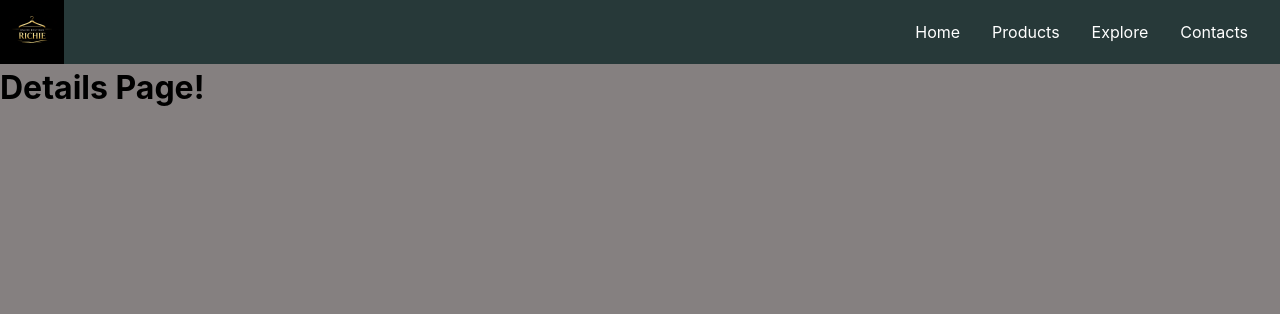
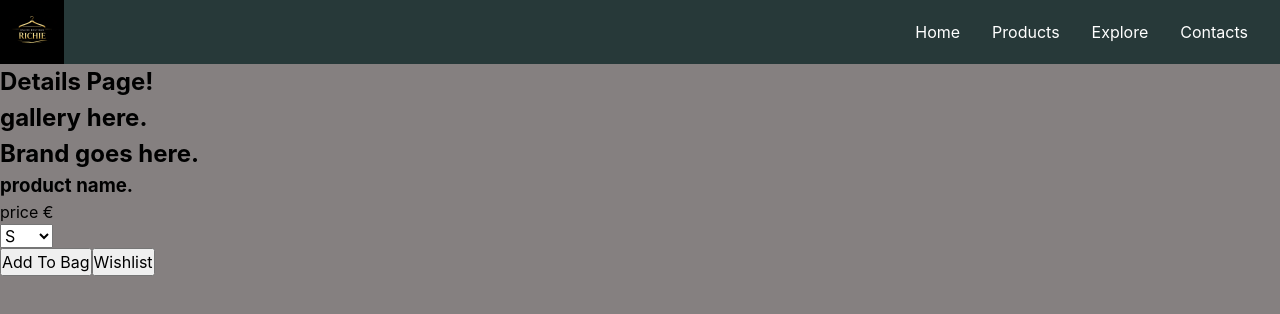
Before and after one commit to MihaelStefanov/clothes-online-store, a React (Vite) app: page /items/1/details in a window 1280 px wide. Shown: the top 314 px of the page. Built offline with nearby package versions, Linux system fonts and the light colour scheme.

Commit message:
Add initial Details page layout and structure
Created Details.css and updated Details.jsx to include a structured layout for the product details page, with placeholders for gallery, brand, product name, price, size selection, and action buttons.

```diff
--- a/src/components/Details/Details.jsx
+++ b/src/components/Details/Details.jsx
@@ -1,8 +1,44 @@
-export default function Details () {
+export default function Details() {
+
+    return (
+        <section className="section-wrapper">
+            <h1>Details Page!</h1>
+            <div className="media">
+                {/* <img src={img} alt={title} /> */}
+                <h2>gallery here.</h2>
+            </div>
+
+            <div className="section-details">
+                <div className="header-details">
+                    <h2>Brand goes here.</h2>
+                    <h3>product name.</h3>
+                </div>
+
+                <div price-details>
+                    <p>price €</p>
+                </div>
 
 
-    return (
-        <h1>Details Page!</h1>
+                <select className="size-select-details">
+                    <option value="S">S</option>
+                    <option value="XS">XS</option>
+                    <option value="M">M</option>
+                    <option value="L">L</option>
+                    <option value="XL">XL</option>
+                    <option value="XXL">XXL</option>
+                </select>
+
+                <div className="buttons-wrapper">
+                    <button className="add-to-bag">Add To Bag</button>
+                    <button className="add-to-wishlist">Wishlist</button>
+                </div>
+
+
+
+            </div>
+
+
+        </section>
     );
 
 }
```
Also changed, not shown: src/components/Details/Details.css (added).
